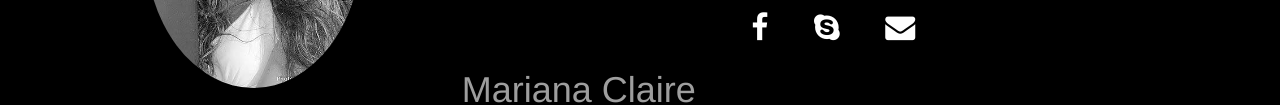
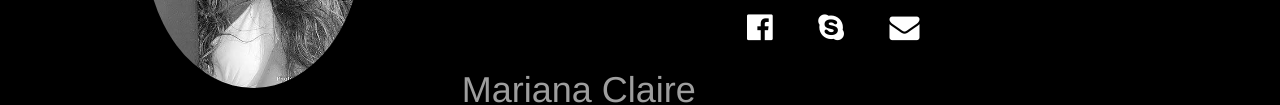
Before and after one commit to flowertea/home, a plain HTML site: page index.html in a window 1280 px wide. Shown: the part 2250-2355 px from the top of the page. Drawn offline with nearby package versions, Linux system fonts and the light colour scheme; a web font is replaced by a local one.

Commit message:
drawing and about

```diff
--- a/index.html
+++ b/index.html
@@ -118,7 +118,7 @@
 							<h3>Contact Me</h3>
 							<p>I offer aura alchemy healing, sound healing, Reiki, telepathic readings, oracle readings, sound healing and soul drawings/paintings. I can offer these services either by Skype or in person if you live in Calgary. All my services are offered in English, French and Spanish. To book a reading just send me a private message or email me.</p>
 							<div class="contact-links">
-								<a href="https://www.facebook.com/Whisper-in-the-Waves-1484113901885029/" target="_blank"><i class="fa fa-facebook"></i></a>
+								<a href="https://www.facebook.com/Whisper-in-the-Waves-1484113901885029/" target="_blank"><i class="fa fa-facebook-official"></i></a>
 								<a href="skype:Marianas521?userinfo" title="Marianas521"><i class="fa fa-skype"></i></a>
 								<a href="mailto:mseoane52@gmail.com" title="mseoane52@gmail.com"><i class="fa fa-envelope"></i></a>
 							</div>
```
